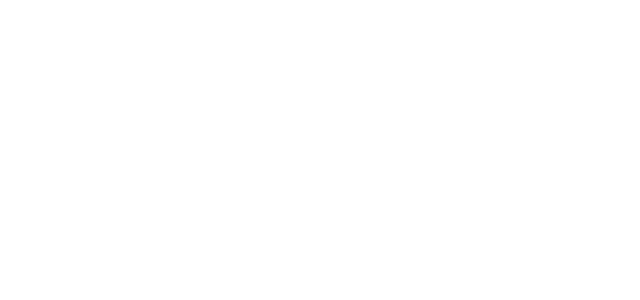
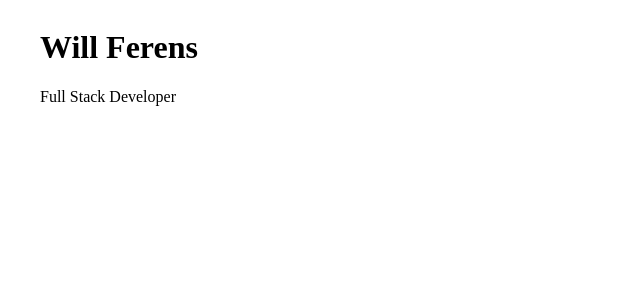
Before and after one commit to will-ferens/portfolio-blog, a Next.js app: page / in a window 1280 px wide. Shown: the top 300 px of the page, without its empty margins (0-640 px from the left). Built offline with nearby package versions, Linux system fonts and the light colour scheme.

Commit message:
added experience, work type

```diff
--- a/src/pages/index.tsx
+++ b/src/pages/index.tsx
@@ -1,17 +1,57 @@
 import { Link, Box, Grid, Text, Heading, GridItem } from '@chakra-ui/react';
+import { Work } from '../types';
+
+const work : Work[] = [
+  {
+    title: 'Software Engineer',
+    company: 'Evolve Vacation Rental',
+    years: '2021 - Current',
+    summary: 'First hire on a team tasked with rebuilding integrations between Evolve and partners such as Airbnb, Vrbo, and Rentals United with an event-based serverless architecture in AWS.',
+    bullets: [
+      'Designs, builds, and maintains APIs core to organizational operation of 30,000 properties',
+      'Leverages knowledge of AWS services to provide cost effective and performant software, lowering overhead by as much as 33%',
+      'Onboards new employees with a specifically developed documentation and tooling designed to set up new engineers for success',
+    ],
+  },
+  {
+    title: 'Frontend Engineer',
+    company: 'Searchspring',
+    years: '2018-2021',
+    summary: 'Utilized cross disciplinary knowledge in JavaScript, Angular, React, CSS, PHP, and Java to deliver projects on a tight deadline.',
+    bullets: [
+      'Responsible for the launch of projects valued at over $200,000 monthly recurring revenue at a company with $10 million annual revenue',
+      'Created and maintained an internal tool that decreased project turn around from 3 weeks to 2',
+      'Communicated with Sales, Customer Success, and directly with clients to navigate evolving project needs',
+    ],
+  },
+];
 
 export default function Home() {
   return (
-    <Box >
+    <Box>
       <Grid
-        maxW="1920px"
-        templateColumns="repeat(12, 1fr)"
+        maxW="1200px"
+        templateColumns="repeat(6, 1fr)"
         gridGap={12}
         px={0}
         width="100%"
-        mx="auto">
+        mx="auto"
+        alignItems="center"
+      >
+        <GridItem colSpan={3}>
+          <Box>
+            <Heading as="h1" size={"lg"}>
+              Will Ferens
+            </Heading>
+            <Text>
+              Full Stack Developer
+            </Text>
+          </Box>
+        </GridItem>
+      </Grid>
+      <Box>
 
-      </Grid>
+      </Box>
     </Box>
   )
 }
--- /dev/null
+++ b/src/types/index.ts
@@ -0,0 +1 @@
+export * from './work'
--- a/tsconfig.json
+++ b/tsconfig.json
@@ -18,6 +18,7 @@
         "name": "next"
       }
     ],
+    "baseUrl": ".",
     "paths": {
       "@/*": ["./src/*"]
     }
```
Also changed, not shown: src/types/work.ts (added, +7 -0 lines).
